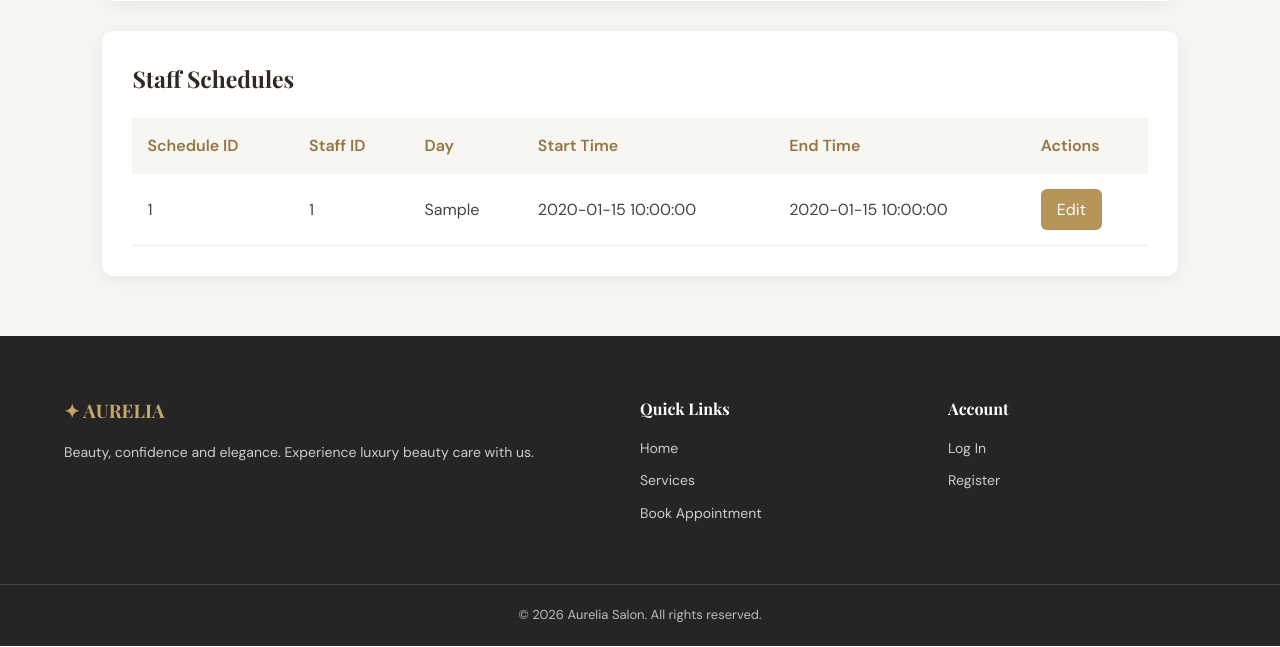
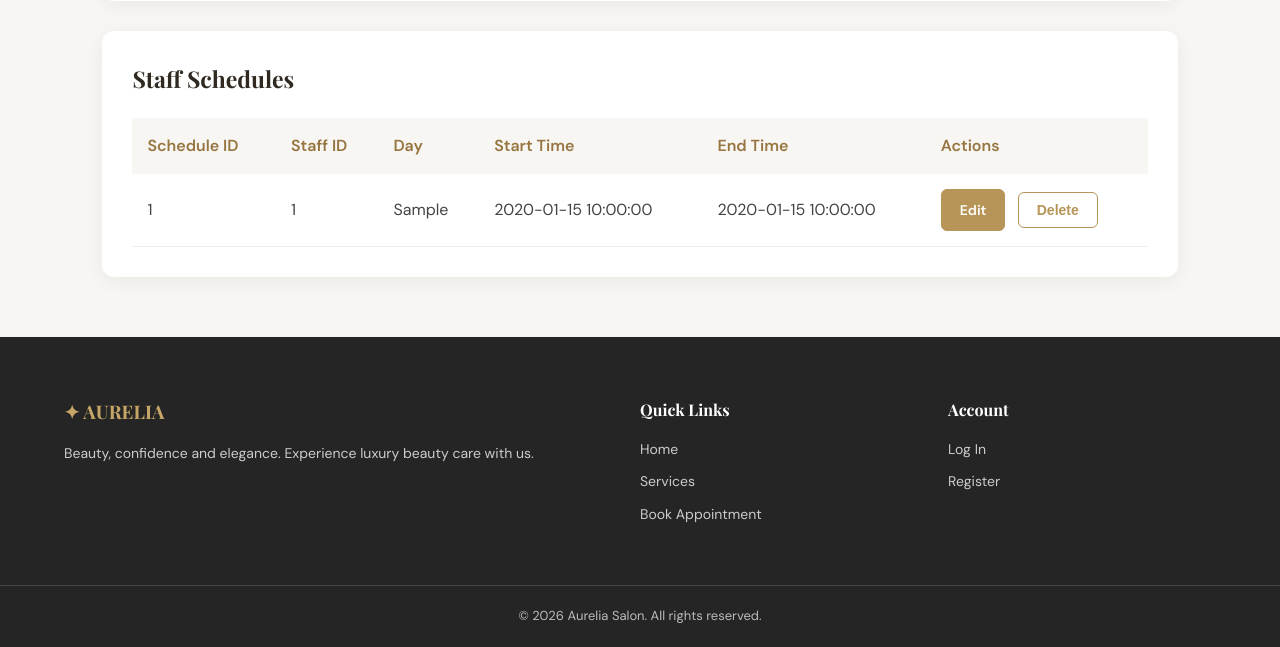
Before and after one commit to tamaraqweder/salon-booking-system, a PHP site: page /admin/schedules.php in a window 1280 px wide. Shown: the part 818-1465 px from the top of the page. Run offline with PHP 8.4, Linux system fonts and the light colour scheme; the visitor is signed in with stand-in values (Sample User, id 1); tables that the repository leaves empty or names only in its code hold one stand-in row (values such as "Sample post").

Commit message:
feat: complete staff schedules CRUD with edit and delete functionality

```diff
--- a/admin/schedules.php
+++ b/admin/schedules.php
@@ -146,8 +146,31 @@ $allSchedules = $schedule->getAllSchedules();
     <td><?= htmlspecialchars($item["start_time"]) ?></td>
     <td><?= htmlspecialchars($item["end_time"]) ?></td>
 
-                            <td> <a href="edit-schedule.php?id=<?= $item['schedule_id'] ?>" class="edit-btn">  Edit </a></td>
+    <td>
+        <a href="edit-schedule.php?id=<?= $item['schedule_id'] ?>"
+           class="edit-btn">
+            Edit
+        </a>
+
+        <form action="delete-schedule.php"
+              method="POST"
+              onsubmit="return confirm('Are you sure you want to delete this schedule?');">
+
+            <input
+                type="hidden"
+                name="schedule_id"
+                value="<?= htmlspecialchars($item['schedule_id']) ?>"
+            >
+
+            <button type="submit" name="delete_schedule" class="delete-btn">
+                Delete
+            </button>
+
+        </form>
+    </td>
 </tr>
+
+
 
                     <?php endforeach; ?>
 
--- a/classes/Schedule.php
+++ b/classes/Schedule.php
@@ -71,4 +71,17 @@ public function updateSchedule($schedule_id, $staff_id, $day_of_week, $start_tim
 }
 
 
+
+public function deleteSchedule($schedule_id) {
+
+    $sql = "DELETE FROM staff_schedules
+            WHERE schedule_id = ?";
+
+    $stmt = $this->pdo->prepare($sql);
+
+    return $stmt->execute([$schedule_id]);
 }
+
+
+
+}
--- a/css/schedules.css
+++ b/css/schedules.css
@@ -56,125 +117,85 @@
     white-space: nowrap;
 }
 
-/* Table Data */
-
 .schedules-list td {
     padding: 15px;
     border-bottom: 1px solid #eee;
     color: #444;
 }
 
-/* Hover Effect */
-
 .schedules-list tbody tr:hover {
     background-color: #fcfaf7;
-    transition: background-color 0.2s ease;
 }
 
 
-/* ==============================
-   ADD SCHEDULE FORM
-============================== */
+/* ==========================
+   EDIT BUTTON
+========================== */
 
-.add-schedule {
-    background-color: white;
-    padding: 30px;
-    border-radius: 12px;
-    margin-bottom: 30px;
-    box-shadow: 0 4px 20px rgba(0, 0, 0, 0.06);
-}
-
-/* Heading */
-
-.add-schedule h2 {
-    color: #2f2921;
-    font-size: 23px;
-    margin-bottom: 25px;
-}
-
-/* Form Layout */
-
-.add-schedule form {
-    display: flex;
-    flex-direction: column;
-    gap: 12px;
-}
-
-/* Labels */
-
-.add-schedule label {
-    font-weight: 600;
-    color: #333;
-}
-
-/* Inputs and Select */
-
-.add-schedule input,
-.add-schedule select {
-    width: 100%;
-    padding: 12px;
-    border: 1px solid #ddd5c9;
-    border-radius: 6px;
-    font-size: 15px;
-    background-color: white;
-    box-sizing: border-box;
-}
-
-/* Focus */
-
-.add-schedule input:focus,
-.add-schedule select:focus {
-    outline: none;
-    border-color: #b79457;
-}
-
-/* Add Button */
-
-.add-schedule button {
-    background-color: #b79457;
-    color: white;
-    border: none;
-    padding: 13px;
-    border-radius: 6px;
-    cursor: pointer;
-    font-size: 15px;
-    font-weight: 600;
-    margin-top: 10px;
-    transition: 0.3s;
-}
-
-.add-schedule button:hover {
-    background-color: #967541;
-}
-.edit-btn {
+.schedules-list .edit-btn {
     display: inline-block;
     background-color: #b79457;
     color: white;
-    padding: 8px 16px;
+    padding: 9px 18px;
+    border: 1px solid #b79457;
     border-radius: 6px;
     text-decoration: none;
-    transition: 0.3s;
+    font-size: 14px;
+    font-weight: 600;
+    transition: 0.3s ease;
 }
 
-.edit-btn:hover {
+.schedules-list .edit-btn:hover {
     background-color: #967541;
+    border-color: #967541;
+    transform: translateY(-2px);
 }
 
-/* Responsive */
 
-@media (max-width: 600px) {
-    .add-schedule {
-        padding: 25px 20px;
-    }
+/* ==========================
+   DELETE BUTTON
+========================== */
+
+.schedules-list td form {
+    display: inline-block;
+    margin-left: 8px;
 }
 
-/* Responsive */
+.schedules-list .delete-btn {
+    display: inline-block;
+    background-color: transparent;
+    color: #b79457;
+    border: 1px solid #b79457;
+    padding: 9px 18px;
+    border-radius: 6px;
+    font-size: 14px;
+    font-weight: 600;
+    cursor: pointer;
+    transition: 0.3s ease;
+}
+
+.schedules-list .delete-btn:hover {
+    background-color: #b79457;
+    color: white;
+    transform: translateY(-2px);
+}
+
+
+/* ==========================
+   RESPONSIVE
+========================== */
 
 @media (max-width: 768px) {
+
     .schedules-page {
         padding: 30px 5%;
     }
 
+    .schedules-page h1 {
+        font-size: 27px;
+    }
+
+    .add-schedule,
     .schedules-list {
         padding: 20px;
     }
```
Also changed, not shown: other parts of css/schedules.css (+75 -10 lines), admin/delete-schedule.php (added, +35 -0 lines), css/edit-schedule.css (+17 -17 lines). Lines whose indentation alone changed are shown as unchanged.
